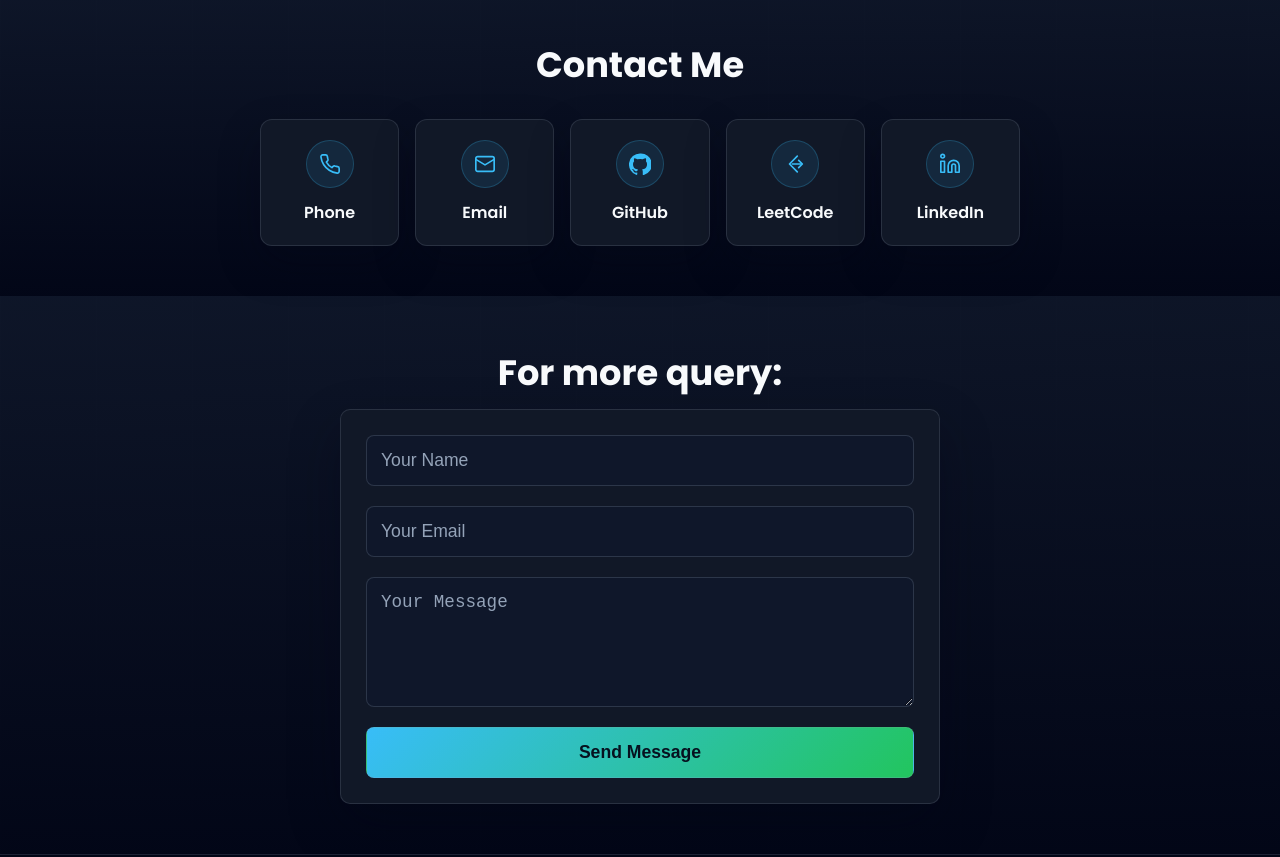
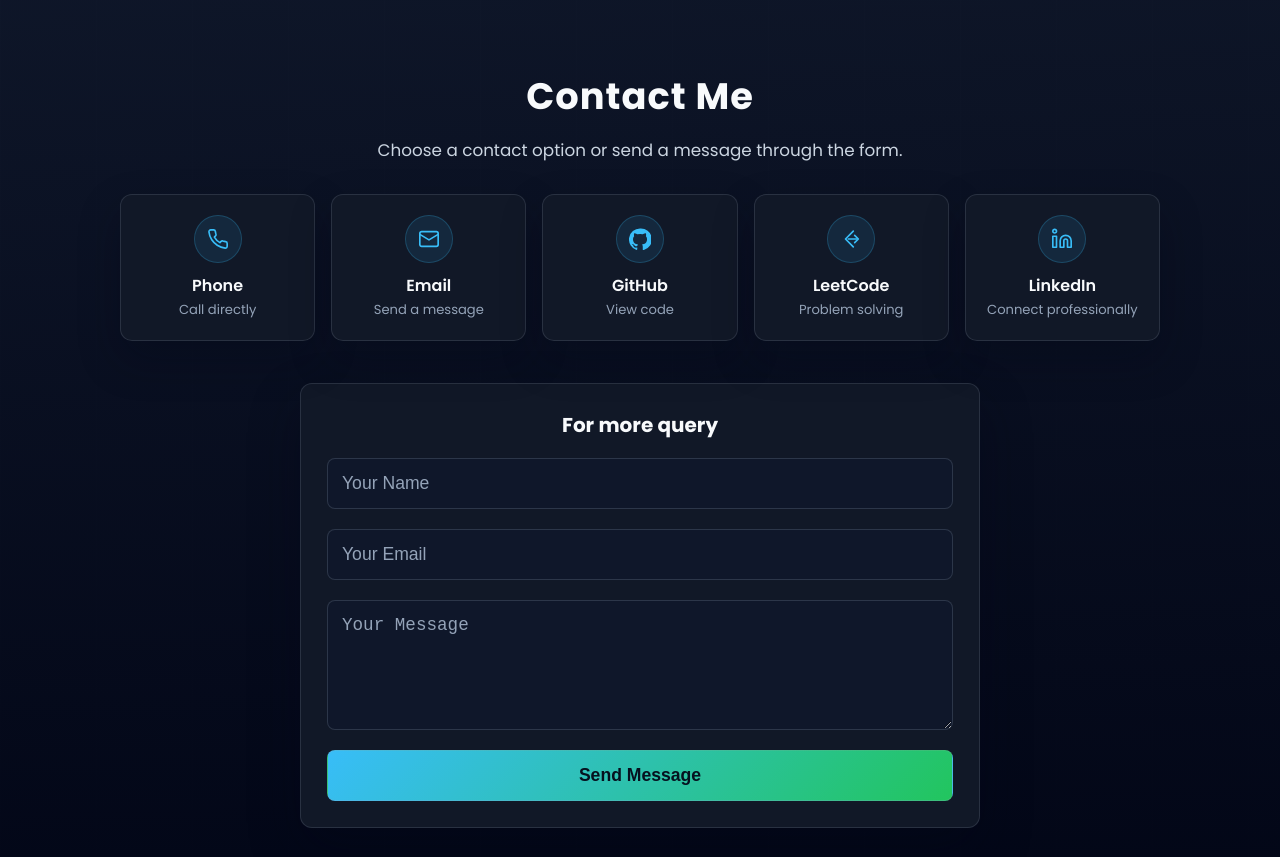
Before and after one commit to nafisasraboni/portfolio-final, a website: page index.html in a window 1280 px wide. Shown: the part 3980-4837 px from the top of the page. Drawn offline with Linux system fonts and the light colour scheme.

Commit message:
update contact

```diff
--- a/css/style.css
+++ b/css/style.css
@@ -846,22 +846,45 @@
             transform: translateY(-2px);
         }
 
+        .contact-content {
+            width: min(1040px, 100%);
+            margin: 0 auto;
+        }
+
+        .contact-heading {
+            max-width: 680px;
+            margin: 0 auto 30px;
+        }
+
+        .contact h2 {
+            font-size: 2.3rem;
+            color: #f8fafc;
+            margin-bottom: 12px;
+            letter-spacing: 1px;
+        }
+
+        .contact-intro {
+            color: #cbd5e1;
+            font-size: 1.05rem;
+            line-height: 1.7;
+        }
+
         .contact-methods {
-            width: min(760px, 100%);
-            margin: 28px auto 0;
+            width: 100%;
+            margin: 0 auto 42px;
             display: grid;
-            grid-template-columns: repeat(auto-fit, minmax(120px, 1fr));
+            grid-template-columns: repeat(5, minmax(0, 1fr));
             gap: 16px;
         }
 
         .contact-card {
-            min-height: 118px;
-            padding: 20px 14px;
+            min-height: 132px;
+            padding: 20px 12px;
             display: flex;
             flex-direction: column;
             align-items: center;
             justify-content: center;
-            gap: 12px;
+            gap: 10px;
             color: #f8fafc;
             text-decoration: none;
             background-color: #111827;
@@ -917,22 +940,46 @@
             stroke: none;
         }
 
-        .contact-card span:last-child {
+        .contact-card-text {
+            display: flex;
+            flex-direction: column;
+            align-items: center;
+            gap: 3px;
+        }
+
+        .contact-label {
             font-size: 1rem;
             font-weight: 600;
+        }
+
+        .contact-note {
+            color: #94a3b8;
+            font-size: 0.82rem;
+            line-height: 1.4;
+        }
+
+        .contact-form-panel {
+            width: min(680px, 100%);
+            margin: 0 auto;
+            padding: 26px;
+            background-color: #111827;
+            border: 1px solid rgba(148, 163, 184, 0.18);
+            border-radius: 12px;
+            box-shadow: 0 22px 52px rgba(2, 6, 23, 0.32);
+        }
+
+        .contact-form-panel h3 {
+            margin-bottom: 18px;
+            color: #f8fafc;
+            font-size: 1.25rem;
         }
 
         .contact form {
             display: flex;
             flex-direction: column;
             gap: 20px;
-            max-width: 600px;
+            max-width: 100%;
             margin: 0 auto;
-            padding: 25px;
-            background-color: #111827;
-            border: 1px solid rgba(148, 163, 184, 0.18);
-            border-radius: 10px;
-            box-shadow: 0 22px 52px rgba(2, 6, 23, 0.32);
         }
 
         .contact input,
@@ -972,44 +1019,16 @@
             color: #cbd5e1;
         }
 
-        .contact {
-    padding: 50px 10px;
-    background:
-        linear-gradient(180deg, rgba(15, 23, 42, 0.84), rgba(2, 6, 23, 0.96)),
-        repeating-linear-gradient(90deg, rgba(148, 163, 184, 0.04) 0 1px, transparent 1px 96px);
-    text-align: center;
-    color: #cbd5e1;
-}
-
-.contact h2 {
-    font-size: 2.2rem;
-    margin-bottom: 10px;
-    color: #f8fafc;
-}
-
-.contact p {
-    font-size: 1rem;
-    margin-bottom: 5px;
-    line-height: 1.6;
-    color: #cbd5e1;
-}
-
-.contact p a {
-    text-decoration: none;
-    color: #ffffff;
-    transition: color 0.3s;
-}
-
-        .contact p a:hover {
-    color: #ffffff;
-}
-
         @media (max-width: 900px) {
             .site-header {
                 padding: 16px 24px;
             }
 
             .about-highlights {
+                grid-template-columns: repeat(2, minmax(0, 1fr));
+            }
+
+            .contact-methods {
                 grid-template-columns: repeat(2, minmax(0, 1fr));
             }
 
@@ -1130,6 +1149,36 @@
                 min-height: 74px;
             }
 
+            .contact {
+                padding: 64px 16px;
+            }
+
+            .contact h2 {
+                font-size: 2rem;
+            }
+
+            .contact-methods {
+                grid-template-columns: 1fr;
+                gap: 12px;
+                margin-bottom: 30px;
+            }
+
+            .contact-card {
+                min-height: 96px;
+                flex-direction: row;
+                justify-content: flex-start;
+                text-align: left;
+                padding: 16px;
+            }
+
+            .contact-card-text {
+                align-items: flex-start;
+            }
+
+            .contact-form-panel {
+                padding: 20px;
+            }
+
             .intro-loader {
                 padding: 18px;
             }
--- a/sections/contact.html
+++ b/sections/contact.html
@@ -1,5 +1,10 @@
 <section id="contact" class="contact">
+    <div class="contact-content">
+        <div class="contact-heading">
             <h2>Contact Me</h2>
+            <p class="contact-intro">Choose a contact option or send a message through the form.</p>
+        </div>
+
         <div class="contact-methods" aria-label="Contact methods">
             <a class="contact-card" href="tel:+8801751855644" aria-label="Call Nafisa Tabassum Sraboni">
                 <span class="contact-icon" aria-hidden="true">
@@ -7,7 +12,10 @@
                         <path d="M22 16.92v3a2 2 0 0 1-2.18 2 19.8 19.8 0 0 1-8.63-3.07 19.4 19.4 0 0 1-6-6A19.8 19.8 0 0 1 2.12 4.2 2 2 0 0 1 4.11 2h3a2 2 0 0 1 2 1.72c.13.96.35 1.9.66 2.8a2 2 0 0 1-.45 2.11L8.05 9.91a16 16 0 0 0 6.04 6.04l1.28-1.27a2 2 0 0 1 2.11-.45c.9.31 1.84.53 2.8.66A2 2 0 0 1 22 16.92z"></path>
                     </svg>
                 </span>
-            <span>Phone</span>
+                <span class="contact-card-text">
+                    <span class="contact-label">Phone</span>
+                    <span class="contact-note">Call directly</span>
+                </span>
             </a>
             <a class="contact-card" href="mailto:nafisasraboni2207@gmail.com" aria-label="Email Nafisa Tabassum Sraboni">
                 <span class="contact-icon" aria-hidden="true">
@@ -16,7 +24,10 @@
                         <path d="m22 7-10 6L2 7"></path>
                     </svg>
                 </span>
-            <span>Email</span>
+                <span class="contact-card-text">
+                    <span class="contact-label">Email</span>
+                    <span class="contact-note">Send a message</span>
+                </span>
             </a>
             <a class="contact-card" href="https://github.com/nafisasraboni" target="_blank" rel="noopener noreferrer" aria-label="Open Nafisa Tabassum Sraboni on GitHub">
                 <span class="contact-icon" aria-hidden="true">
@@ -24,7 +35,10 @@
                         <path d="M12 .5a12 12 0 0 0-3.79 23.39c.6.11.82-.26.82-.58v-2.02c-3.34.73-4.04-1.41-4.04-1.41-.55-1.39-1.34-1.76-1.34-1.76-1.09-.75.08-.73.08-.73 1.21.08 1.85 1.24 1.85 1.24 1.07 1.84 2.81 1.31 3.5 1 .11-.78.42-1.31.76-1.61-2.67-.3-5.47-1.33-5.47-5.93 0-1.31.47-2.38 1.24-3.22-.12-.3-.54-1.52.12-3.18 0 0 1.01-.32 3.3 1.23a11.5 11.5 0 0 1 6 0c2.29-1.55 3.3-1.23 3.3-1.23.66 1.66.24 2.88.12 3.18.77.84 1.24 1.91 1.24 3.22 0 4.61-2.81 5.63-5.49 5.93.43.37.81 1.1.81 2.22v3.29c0 .32.22.69.83.57A12 12 0 0 0 12 .5z"></path>
                     </svg>
                 </span>
-            <span>GitHub</span>
+                <span class="contact-card-text">
+                    <span class="contact-label">GitHub</span>
+                    <span class="contact-note">View code</span>
+                </span>
             </a>
             <a class="contact-card" href="https://leetcode.com/u/nafisa_srabonii/" target="_blank" rel="noopener noreferrer" aria-label="Open Nafisa Tabassum Sraboni on LeetCode">
                 <span class="contact-icon" aria-hidden="true">
@@ -34,7 +48,10 @@
                         <path d="m16 8 4 4-4 4"></path>
                     </svg>
                 </span>
-            <span>LeetCode</span>
+                <span class="contact-card-text">
+                    <span class="contact-label">LeetCode</span>
+                    <span class="contact-note">Problem solving</span>
+                </span>
             </a>
             <a class="contact-card" href="https://www.linkedin.com/in/nafisasraboni/" target="_blank" rel="noopener noreferrer" aria-label="Open Nafisa Tabassum Sraboni on LinkedIn">
                 <span class="contact-icon" aria-hidden="true">
@@ -44,17 +61,21 @@
                         <path d="M4 5.5a2 2 0 1 0 0-4 2 2 0 0 0 0 4z"></path>
                     </svg>
                 </span>
-            <span>LinkedIn</span>
+                <span class="contact-card-text">
+                    <span class="contact-label">LinkedIn</span>
+                    <span class="contact-note">Connect professionally</span>
+                </span>
             </a>
         </div>
-</section>
 
-<section id="contact-form" class="contact">
-    <h2>For more query:</h2>
+        <div class="contact-form-panel">
+            <h3>For more query</h3>
             <form action="#" method="post">
                 <input type="text" name="name" placeholder="Your Name" required>
                 <input type="email" name="email" placeholder="Your Email" required>
                 <textarea name="message" rows="5" placeholder="Your Message" required></textarea>
                 <input type="submit" value="Send Message">
             </form>
+        </div>
+    </div>
 </section>
```
Lines whose indentation alone changed are shown as unchanged.
